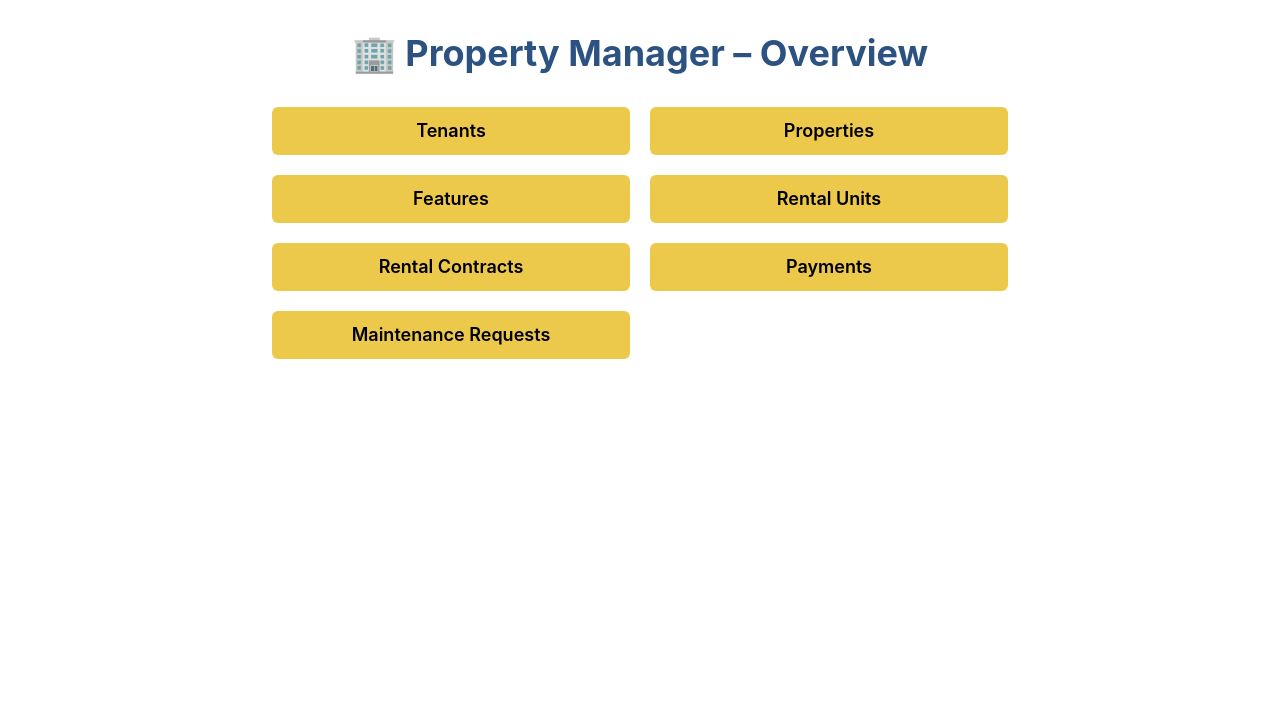
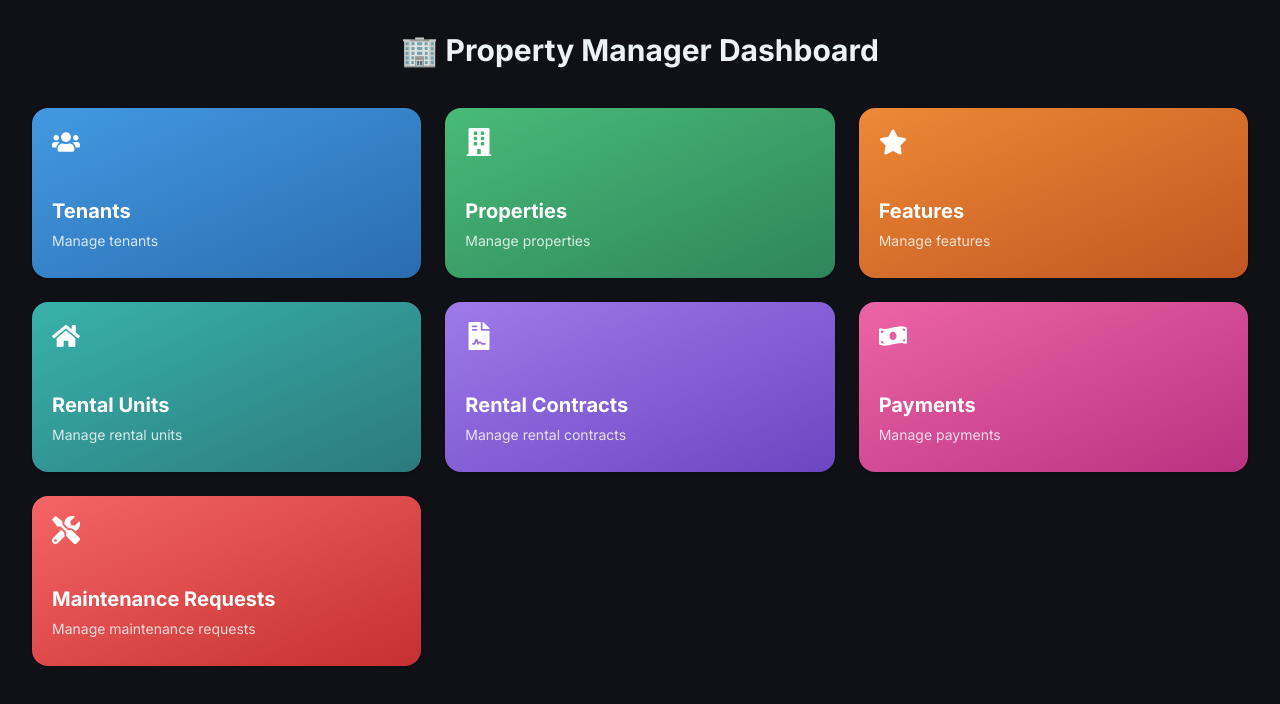
Before and after one commit to themane04/property_manager_fe, a React (Vite) app: page / in a window 1280 px wide. Shown: the top 704 px of the page. Built offline with nearby package versions, Linux system fonts and the light colour scheme.

Commit message:
- added custom theme

```diff
--- a/index.html
+++ b/index.html
@@ -4,6 +4,7 @@
     <meta charset="UTF-8"/>
     <meta name="viewport" content="width=device-width, initial-scale=1.0"/>
     <link rel="icon" href="/assets.png" type="image/x-icon"/>
+    <link href="https://fonts.googleapis.com/css2?family=Inter:wght@400;600;700&display=swap" rel="stylesheet">
     <title>Property Manager</title>
 </head>
 <body>
--- a/package.json
+++ b/package.json
@@ -17,6 +17,7 @@
     "framer-motion": "^12.6.2",
     "react": "^19.0.0",
     "react-dom": "^19.0.0",
+    "react-icons": "^5.5.0",
     "react-router-dom": "^7.4.0"
   },
   "devDependencies": {
--- /dev/null
+++ b/src/configs/chakraTheme.ts
@@ -0,0 +1,74 @@
+import {extendTheme, ThemeConfig} from '@chakra-ui/react'
+
+const config: ThemeConfig = {
+    initialColorMode: 'dark',
+    useSystemColorMode: false,
+}
+
+const theme = extendTheme({
+    config,
+    styles: {
+        global: {
+            'html, body': {
+                bg: '#0f1117',
+                color: 'gray.100',
+                fontFamily: `'Inter', sans-serif`,
+                lineHeight: 'base',
+            },
+            '*': {
+                transition: 'all 0.2s ease-in-out',
+            },
+            a: {
+                color: 'teal.300',
+                _hover: {
+                    color: 'teal.200',
+                    textDecoration: 'underline',
+                },
+            },
+            '::-webkit-scrollbar': {
+                width: '8px',
+            },
+            '::-webkit-scrollbar-thumb': {
+                background: 'gray.700',
+                borderRadius: '8px',
+            },
+            '::-webkit-scrollbar-track': {
+                background: 'gray.900',
+            },
+        },
+    },
+    fonts: {
+        heading: `'Inter', sans-serif`,
+        body: `'Inter', sans-serif`,
+    },
+    components: {
+        Button: {
+            baseStyle: {
+                borderRadius: 'xl',
+            },
+        },
+        Input: {
+            baseStyle: {
+                field: {
+                    borderRadius: 'md',
+                },
+            },
+        },
+        Select: {
+            baseStyle: {
+                field: {
+                    borderRadius: 'md',
+                },
+            },
+        },
+        Modal: {
+            baseStyle: {
+                dialog: {
+                    borderRadius: 'xl',
+                },
+            },
+        },
+    },
+})
+
+export default theme
--- a/src/interfaces/routesService.ts
+++ b/src/interfaces/routesService.ts
@@ -1,30 +1,47 @@
-export const routes = [
+import {FaBuilding, FaFileContract, FaHome, FaMoneyBillWave, FaStar, FaTools, FaUsers} from "react-icons/fa";
+import {RoutesProps} from "./commonInterfaces.ts";
+
+export const routes: RoutesProps[] = [
     {
         label: 'Tenants',
-        path: '/tenants'
+        path: '/tenants',
+        icon: FaUsers,
+        color: 'blue',
     },
     {
         label: 'Properties',
-        path: '/properties'
+        path: '/properties',
+        icon: FaBuilding,
+        color: 'green',
     },
     {
         label: 'Features',
-        path: '/features'
+        path: '/features',
+        icon: FaStar,
+        color: 'orange',
     },
     {
         label: 'Rental Units',
-        path: '/rental-units'
+        path: '/rental-units',
+        icon: FaHome,
+        color: 'teal',
     },
     {
         label: 'Rental Contracts',
-        path: '/rental-contracts'
+        path: '/rental-contracts',
+        icon: FaFileContract,
+        color: 'purple',
     },
     {
         label: 'Payments',
-        path: '/payments'
+        path: '/payments',
+        icon: FaMoneyBillWave,
+        color: 'pink',
     },
     {
         label: 'Maintenance Requests',
-        path: '/maintenance-requests'
+        path: '/maintenance-requests',
+        icon: FaTools,
+        color: 'red',
     },
 ]
--- a/src/main.tsx
+++ b/src/main.tsx
@@ -1,13 +1,13 @@
 import {StrictMode} from 'react'
 import {createRoot} from 'react-dom/client'
-import './index.css'
 import App from './App.tsx'
 import {ChakraProvider} from "@chakra-ui/react";
+import chakraTheme from "./configs/chakraTheme.ts";
 
 
 createRoot(document.getElementById('root')!).render(
     <StrictMode>
-        <ChakraProvider>
+        <ChakraProvider theme={chakraTheme}>
             <App/>
         </ChakraProvider>
     </StrictMode>
--- a/src/pages/MainPage.tsx
+++ b/src/pages/MainPage.tsx
@@ -1,28 +1,49 @@
-import {Button, SimpleGrid} from '@chakra-ui/react'
+import {Box, Card, CardBody, CardHeader, Heading, SimpleGrid, Text, VStack} from '@chakra-ui/react'
 import {useNavigate} from 'react-router-dom'
 import {routes} from "../interfaces/routesService.ts";
-import PageLayout from "../components/PageLayout.tsx";
 
 const MainPage = () => {
     const navigate = useNavigate()
 
     return (
-        <>
-            <PageLayout title={'🏢 Property Manager – Overview'}>
-                <SimpleGrid columns={[1, 2]} spacing={5}>
-                    {routes.map((section) => (
-                        <Button
-                            key={section.path}
-                            colorScheme="yellow"
-                            size="lg"
-                            onClick={() => navigate(section.path)}
-                        >
-                            {section.label}
-                        </Button>
-                    ))}
-                </SimpleGrid>
-            </PageLayout>
-        </>
+        <Box p={8}>
+            <Heading
+                mb={10}
+                fontSize="3xl"
+                textAlign="center"
+            >
+                🏢 Property Manager Dashboard
+            </Heading>
+            <SimpleGrid columns={[1, 2, 3]} spacing={6}>
+                {routes.map(({label, path, icon: Icon, color}) => (
+                    <Card
+                        key={path}
+                        as="button"
+                        onClick={() => navigate(path)}
+                        bgGradient={`linear(to-br, ${color}.400, ${color}.600)`}
+                        _hover={{transform: 'scale(1.03)', shadow: 'lg'}}
+                        color="white"
+                        transition="all 0.2s ease-in-out"
+                        borderRadius="2xl"
+                        h="170px"
+                    >
+                        <CardHeader>
+                            <Icon size={28}/>
+                        </CardHeader>
+                        <CardBody>
+                            <VStack spacing={1} align="start">
+                                <Text fontSize="xl" fontWeight="bold">
+                                    {label}
+                                </Text>
+                                <Text fontSize="sm" opacity={0.8}>
+                                    Manage {label.toLowerCase()}
+                                </Text>
+                            </VStack>
+                        </CardBody>
+                    </Card>
+                ))}
+            </SimpleGrid>
+        </Box>
     )
 }
 
```
Also changed, not shown: src/interfaces/commonInterfaces.ts (+9 -0 lines), src/index.css (deleted), 1 other file (tests, documents, lock files or other folders).
